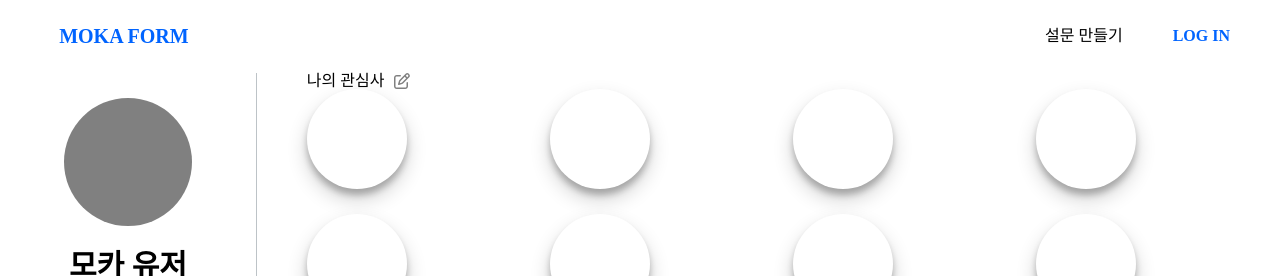
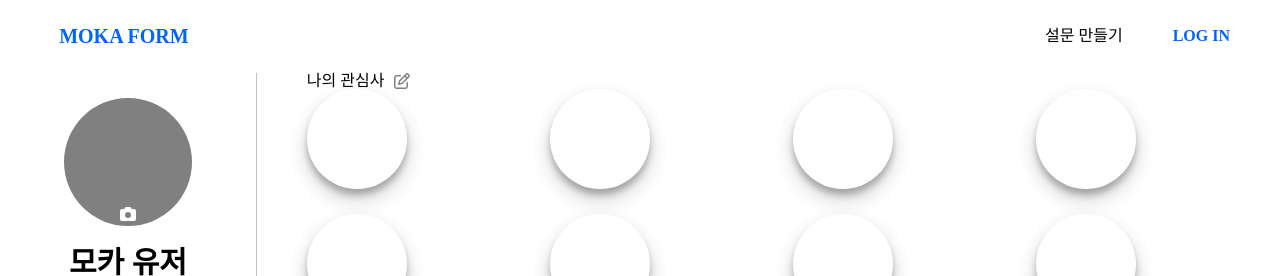
Before and after one commit to moka-team/mokaform-client, a React (Create React App) app: page /mypage in a window 1280 px wide. Shown: the top 276 px of the page. Built offline with nearby package versions, Linux system fonts and the light colour scheme.

Commit message:
feat : 프로필 이미지 추가

```diff
--- a/src/components/users/MyPage/Profile.js
+++ b/src/components/users/MyPage/Profile.js
@@ -1,6 +1,9 @@
 import styled from "styled-components";
 import { FontAwesomeIcon } from "@fortawesome/react-fontawesome";
 import { faEdit } from "@fortawesome/free-regular-svg-icons";
+import { useState } from "react";
+import { faCamera } from "@fortawesome/free-solid-svg-icons";
+
 const SProfile = styled.div`
   display: flex;
   flex-direction: column;
@@ -20,7 +23,7 @@ const ProfileImg = styled.div`
   }
 `;
 
-const Image = styled.div`
+const DefaultImage = styled.div`
   position: absolute;
   background-color: gray;
   border-radius: 50%;
@@ -29,6 +32,20 @@ const Image = styled.div`
   object-fit: cover;
 `;
 
+const Image = styled.img`
+  position: absolute;
+  background-color: gray;
+  border-radius: 50%;
+  width: 100%;
+  height: 100%;
+  object-fit: cover;
+`;
+
+const UploadBtn = styled.label`
+  cursor: pointer;
+  margin-top: -20px;
+  z-index: 3;
+`;
 const UserInfo = styled.div`
   display: flex;
   flex-direction: column;
@@ -76,11 +93,29 @@ const UserInput = styled.div`
 `;
 
 function Profile() {
+  const [selectedImage, setSelectedImage] = useState(null);
+
   return (
     <SProfile>
+      <input
+        type="file"
+        id="profileImg"
+        onChange={(event) => {
+          setSelectedImage(event.target.files[0]);
+        }}
+        style={{ display: "none" }}
+      />
       <ProfileImg>
-        <Image />
+        {selectedImage ? (
+          <Image src={URL.createObjectURL(selectedImage)} />
+        ) : (
+          <DefaultImage />
+        )}
       </ProfileImg>
+      <UploadBtn for="profileImg">
+        <FontAwesomeIcon icon={faCamera} color="white" />
+      </UploadBtn>
+
       <UserInfo>
         <h1>모카 유저</h1>
         <h2>moka@form.com</h2>
```
